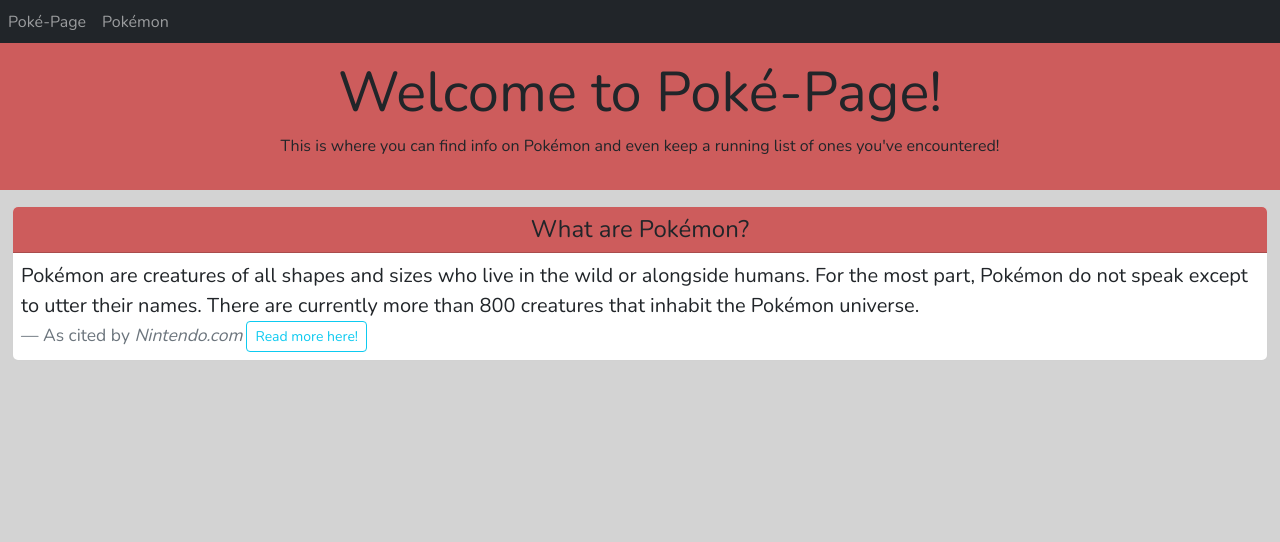
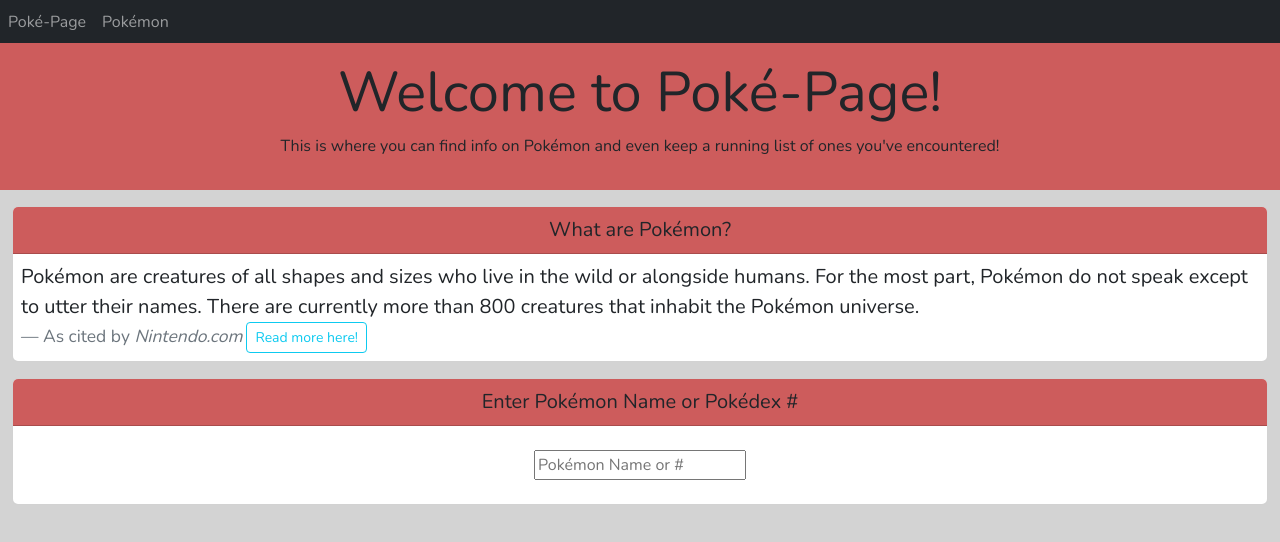
Before and after one commit to Evan-C-Mead/Pokedex, a React (Create React App) app: page / in a window 1280 px wide. Shown: the top 542 px of the page. Built offline with nearby package versions, Linux system fonts and the light colour scheme.

Commit message:
need to refactor functions and filter search

```diff
--- a/src/App.js
+++ b/src/App.js
@@ -1,7 +1,8 @@
 import React from "react";
 import Navbar from "./components/Navbar";
 import Header from "./components/Header";
-import Info from "./components/Info"
+import Info from "./components/Info";
+import SearchPokemon from "./components/Search-Pokemon";
 
 export default function App() {
     return (
@@ -9,6 +10,7 @@ export default function App() {
             <Navbar/>
             <Header/>
             <Info/>
+            <SearchPokemon/>
         </div>
     )
 }
--- a/src/components/Info.js
+++ b/src/components/Info.js
@@ -4,8 +4,8 @@ export default function Info() {
     return (
         <div className="container-cards container-fluid">
             <div className="card">
-                <div className="card-header text-center" >
-                    <h4 className="card-header-text">What are Pokémon?</h4>
+                <div className="card-header text-center lead">
+                    <p className="d-inline lead">What are Pokémon?</p>
                 </div>
                 <div className="card-body">
                     <blockquote className="blockquote mb-0">
--- /dev/null
+++ b/src/components/Search-Pokemon.js
@@ -0,0 +1,73 @@
+import React, {useState} from "react";
+import axios from "axios";
+
+export default function SearchPokemon() {
+    const [pokemon, setPokemon] = useState("");
+    const [pokeData, setData] = useState([]);
+    const [pokeType, setType] = useState("");
+
+    const getPokemon = async () => {
+        const toArray = [];
+        try {
+            const url = `https://pokeapi.co/api/v2/pokemon/${pokemon}`;
+            const res = await axios.get(url);
+            toArray.push(res.data);
+            setType(res.data.types[0].type.name)
+            setData(toArray)
+            console.log(res)
+        } catch (e) {
+            console.log(e)
+        }
+    };
+
+    const handleChange = (e) => {
+        setPokemon(e.target.value.toLowerCase())
+    }
+
+    const handleSubmit = (e) => {
+        e.preventDefault();
+        getPokemon();
+    }
+
+    const capFirstLetter = (string) => {
+        return string.charAt(0).toUpperCase() + string.slice(1);
+    }
+
+    return (
+        <div className="container-cards container-fluid">
+            <div className="card">
+                <div className="card-header text-center lead">
+                    <p className="d-inline lead">Enter Pokémon Name or Pokédex #</p>
+                </div>
+                <div className="card-body d-flex justify-content-center">
+                    <form onSubmit={handleSubmit}>
+                        <label>
+                            <input type="text" onChange={handleChange} placeholder="Pokémon Name or #"/>
+                        </label>
+                    </form>
+                    {pokeData.map((data) => {
+                        return (
+                            <div className="container-fluid">
+                                <div className="row">
+                                    <div className="col-12 col-md-6 col-lg-4" id="pkmn-srch">
+                                        <div className="card" id="pkmn">
+                                            <img className="card-img-top" src={data.sprites["front_default"]}
+                                                 alt={capFirstLetter(data.name)}/>
+                                            <div className="card-body">
+                                                <h3 className="card-title">{" "}{capFirstLetter(data.name)}</h3>
+                                                <p className="card-text">Pokédex #{" "}{data.id}</p>
+                                                <p className="card-text">Type: {" "}{capFirstLetter(pokeType)}</p>
+                                                <p className="card-text">Height: {" "}{Math.round(data.height * 3.9)}"</p>
+                                                <p className="card-text">Weight: {" "}{Math.round(data.weight / 4.3)} lbs</p>
+                                            </div>
+                                        </div>
+                                    </div>
+                                </div>
+                            </div>
+                        )
+                    })}
+                </div>
+            </div>
+        </div>
+    )
+}
```
